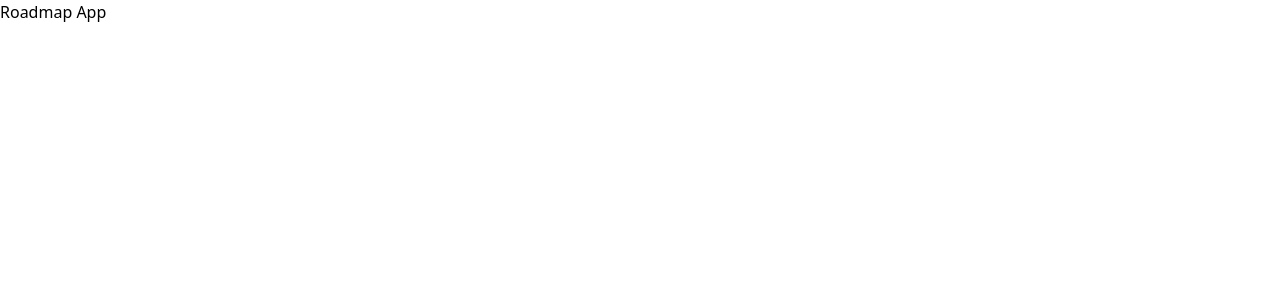
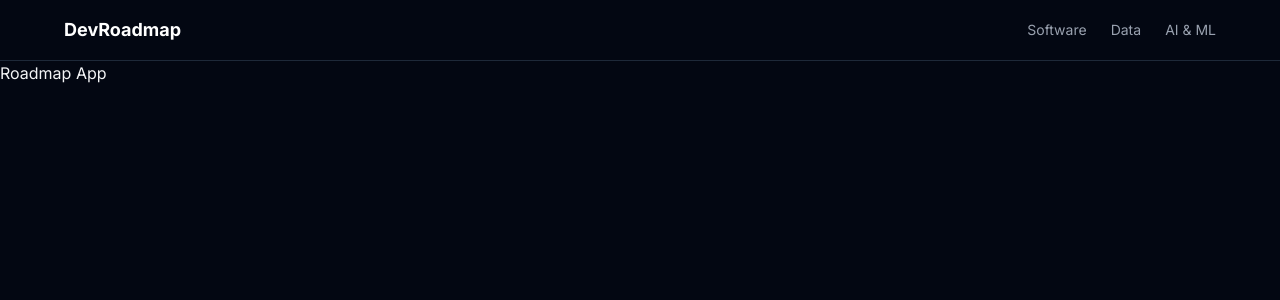
Before and after one commit to arsalanshaikhh/Roadify, a Next.js app: page / in a window 1280 px wide. Shown: the top 300 px of the page. Built offline with nearby package versions, Linux system fonts and the light colour scheme.

Commit message:
feat: add root layout with Navbar

```diff
--- a/src/app/layout.tsx
+++ b/src/app/layout.tsx
@@ -1,19 +1,22 @@
-import type { Metadata } from "next";
-import "./globals.css";
+import type { Metadata } from 'next';
+import { Inter } from 'next/font/google';
+import './globals.css';
+import Navbar from '@/components/Navbar';
+
+const inter = Inter({ subsets: ['latin'] });
 
 export const metadata: Metadata = {
-  title: "Roadmap App",
-  description: "Tech role roadmap with curated resources",
+  title: 'DevRoadmap — Find your learning path',
+  description: 'Curated learning roadmaps for software, data, and AI roles',
 };
 
-export default function RootLayout({
-  children,
-}: Readonly<{
-  children: React.ReactNode;
-}>) {
+export default function RootLayout({ children }: { children: React.ReactNode }) {
   return (
-    <html lang="en">
-      <body>{children}</body>
+    <html lang="en" className="dark">
+      <body className={`${inter.className} bg-gray-950 text-gray-100 min-h-screen`}>
+        <Navbar />
+        {children}
+      </body>
     </html>
   );
 }
--- /dev/null
+++ b/src/components/Navbar.tsx
@@ -0,0 +1,24 @@
+import Link from 'next/link';
+
+export default function Navbar() {
+  return (
+    <nav className="border-b border-gray-800 bg-gray-950 px-6 py-4">
+      <div className="mx-auto flex max-w-6xl items-center justify-between">
+        <Link href="/" className="text-lg font-bold text-white">
+          DevRoadmap
+        </Link>
+        <div className="flex gap-6 text-sm text-gray-400">
+          <Link href="/#software" className="hover:text-white transition-colors">
+            Software
+          </Link>
+          <Link href="/#data" className="hover:text-white transition-colors">
+            Data
+          </Link>
+          <Link href="/#ai" className="hover:text-white transition-colors">
+            AI & ML
+          </Link>
+        </div>
+      </div>
+    </nav>
+  );
+}
```
